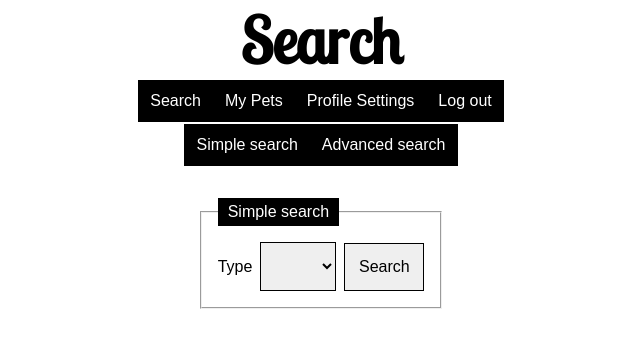
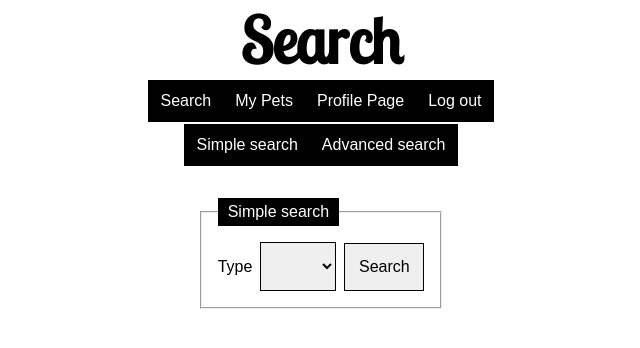
Before and after one commit to naelachkar/petAdoption-FE, a React (Create React App) app: page /search in a window 1280 px wide. Shown: the top 348 px of the page, without its empty margins (319-959 px from the left). Built offline with nearby package versions, Linux system fonts and the light colour scheme; no server answers; sample sign-in values are in the browser's storage.

Commit message:
Renaming profile settings to profile page

```diff
--- a/src/App.js
+++ b/src/App.js
@@ -4,10 +4,10 @@ import Welcome from "./components/Welcome/Welcome";
 import Home from "./components/Home/Home";
 import Search from "./components/Search/Search";
 import UserContextWrapper from "./UserContext";
-import ProfileSettings from "./components/ProfileSettings/ProfileSettings";
 import PetsContextWrapper from "./PetsContext";
 import ProtectedRoute from "./components/Utilities/ProtectedRoute";
 import LoginSignupContextWrapper from "./components/LoginSignup/LoginSignupContext";
+import ProfilePage from "./components/ProfilePage/ProfilePage";
 
 export default function App() {
   return (
@@ -26,10 +26,10 @@ export default function App() {
                 }
               />
               <Route
-                path="/profileSettings"
+                path="/profilePage"
                 element={
                   <ProtectedRoute>
-                    <ProfileSettings />
+                    <ProfilePage />
                   </ProtectedRoute>
                 }
               />
--- a/src/components/NavBar/NavBar.js
+++ b/src/components/NavBar/NavBar.js
@@ -12,8 +12,8 @@ export default function NavBar() {
     <nav>
       <button onClick={() => navigate("/search")}>Search</button>
       <button>My Pets</button>
-      <button onClick={() => navigate("/profileSettings")}>
-        Profile Settings
+      <button onClick={() => navigate("/profilePage")}>
+        Profile Page
       </button>
       <button onClick={onLogOutSubmit}>Log out</button>
     </nav>
--- a/src/components/ProfileSettings/ProfileSettings.js
+++ b/src/components/ProfilePage/ProfilePage.js
@@ -1,6 +1,6 @@
 import NavBar from "../NavBar/NavBar";
 
-export default function ProfileSettings() {
+export default function ProfilePage() {
   return (
     <>
       <h1>Profile Settings</h1>
```
